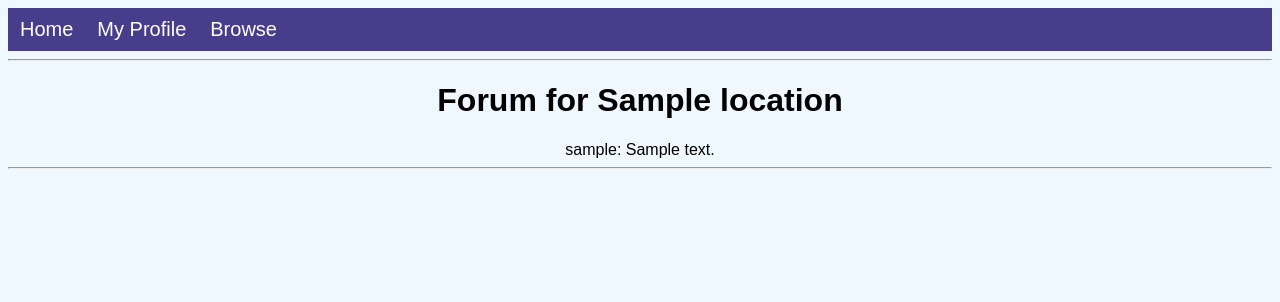
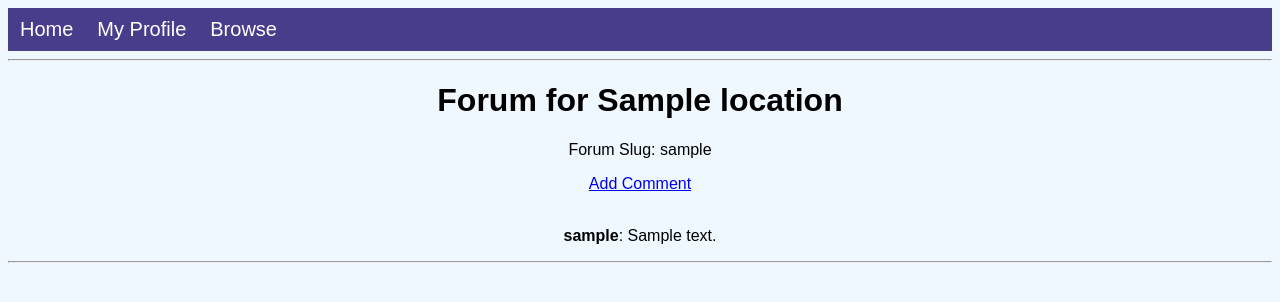
Before and after one commit to nhh275/hows_the_weather, a Django app: a page that uses templates/hows_the_weather/forum.html in a window 1280 px wide. Shown: the top 302 px of the page. Run offline with Django 3.2, Linux system fonts and the light colour scheme; tables that the repository leaves empty hold one stand-in row (values such as "Sample post").

Commit message:
Forum comments (#11)
* comment start

* add comment working

---------

Co-authored-by: Nelson Hearfield <2884923h@student.gla.ac.uk>

```diff
--- a/templates/hows_the_weather/forum.html
+++ b/templates/hows_the_weather/forum.html
@@ -8,8 +8,27 @@
     {% endblock %}
 
     {% block body_block %}
-        {% for comment in comments %}
-            {{ comment.username }}: {{ comment.text }} <br>
-        {% endfor %}
+    <p>Forum Slug: {{ forum.slug }}</p>
+    {% if forum and forum.slug %}
+    <a href="{% url 'hows_the_weather:add_comment' location_name_slug=forum.slug %}" class="btn btn-primary">
+        Add Comment
+    </a>
+    {% else %}
+    <p>Error: Forum slug is missing.</p>
+    {% endif %}
+
+    <br />
+    <br />
+        {% if comments %}
+        <div class="comments-section">
+            {% for comment in comments %}
+                <div class="comment">
+                    <p><strong>{{ comment.username }}</strong>: {{ comment.text }}</p>
+                </div>
+            {% endfor %}
+        </div>
+        {% else %}
+        <p>No comments yet.</p>
+        {% endif %}
     {% endblock %}
 </html>
--- a/weather_django/urls.py
+++ b/weather_django/urls.py
@@ -20,9 +20,11 @@ urlpatterns = [
     path('login/', views.user_login, name='login'),
     path('browse/', views.browse, name='browse'),
     path('logout/', views.user_logout, name='logout'),
-
+    path('add_comment/', views.add_comment, name='add_comment'),
     # Unless we can implement the logout function inside of the text itself, this
     # HAS to be last in the list.
+    path('<slug:location_name_slug>/add_comment/', views.add_comment, name='add_comment'),
+    path('hows-the-weather/<slug:location_name_slug>/add_comment/', views.add_comment, name='add_comment'),
     path('<slug:location_name_slug>/', views.location, name='location'),
     path('<slug:location_name_slug>/forum/', views.forum, name='forum'),
 
--- a/weather_django/views.py
+++ b/weather_django/views.py
@@ -2,7 +2,7 @@ from django.shortcuts import render
 from django.shortcuts import redirect
 from django.http import HttpResponse
 from weather_django.models import Location, Forum, UserProfile, Comment
-from weather_django.forms import UserForm, UserProfileForm
+from weather_django.forms import UserForm, UserProfileForm, CommentForm
 from django.shortcuts import redirect
 from django.urls import reverse
 from django.contrib.auth import authenticate, login, logout
@@ -58,12 +58,17 @@ def location(request, location_name_slug):
 def forum(request, location_name_slug):
     context_dict = {}
 
-    forum_used = Forum.objects.get(slug=location_name_slug)
+    try:
+        forum_used = Forum.objects.get(slug=location_name_slug)
+        comments = Comment.objects.filter(forum=forum_used)
 
-    comments = Comment.objects.filter(forum=forum_used)
-
-    context_dict['location'] = forum_used.location.name
-    context_dict['comments'] = comments
+        context_dict['forum'] = forum_used
+        context_dict['location'] = forum_used.location.name
+        context_dict['comments'] = comments
+    except Forum.DoesNotExist:
+        forum_used = None
+        context_dict['forum'] = None
+        context_dict['comments'] = None
 
     response = render(request, 'hows_the_weather/forum.html', context=context_dict)
     return response
@@ -123,3 +128,37 @@ def user_login(request):
 def user_logout(request):
     logout(request)
     return redirect(reverse('hows_the_weather:home'))
+
+@login_required
+def add_comment(request, location_name_slug):
+    try:
+        forum = Forum.objects.get(slug=location_name_slug)
+    except Forum.DoesNotExist:
+        forum = None
+
+    if forum is None:
+        return redirect('/weather_django/')
+
+    print("Form 0")
+
+    form = CommentForm()
+    if request.method == 'POST':
+        print("Form 1")
+
+        form = CommentForm(request.POST)
+        if form.is_valid():
+            print("Form valid")
+            #if forum:
+            comment = form.save(commit=False)
+            comment.forum = forum
+            comment.user_id = request.user.id
+            comment.username = request.user.username
+            comment.save()
+
+            return redirect(reverse('weather_django:forum',kwargs={'location_name_slug':location_name_slug}))
+        else:
+            print(form.errors)
+
+    context_dict = {'form': form, 'forum': forum}
+    context_dict['profile'] = UserProfile.objects.filter(user=request.user).first() if request.user.is_authenticated else None
+    return render(request, 'hows_the_weather/add_comment.html', context=context_dict)
```
Also changed, not shown: templates/hows_the_weather/add_comment.html (added, +22 -0 lines), weather_django/forms.py (+13 -1 lines).
